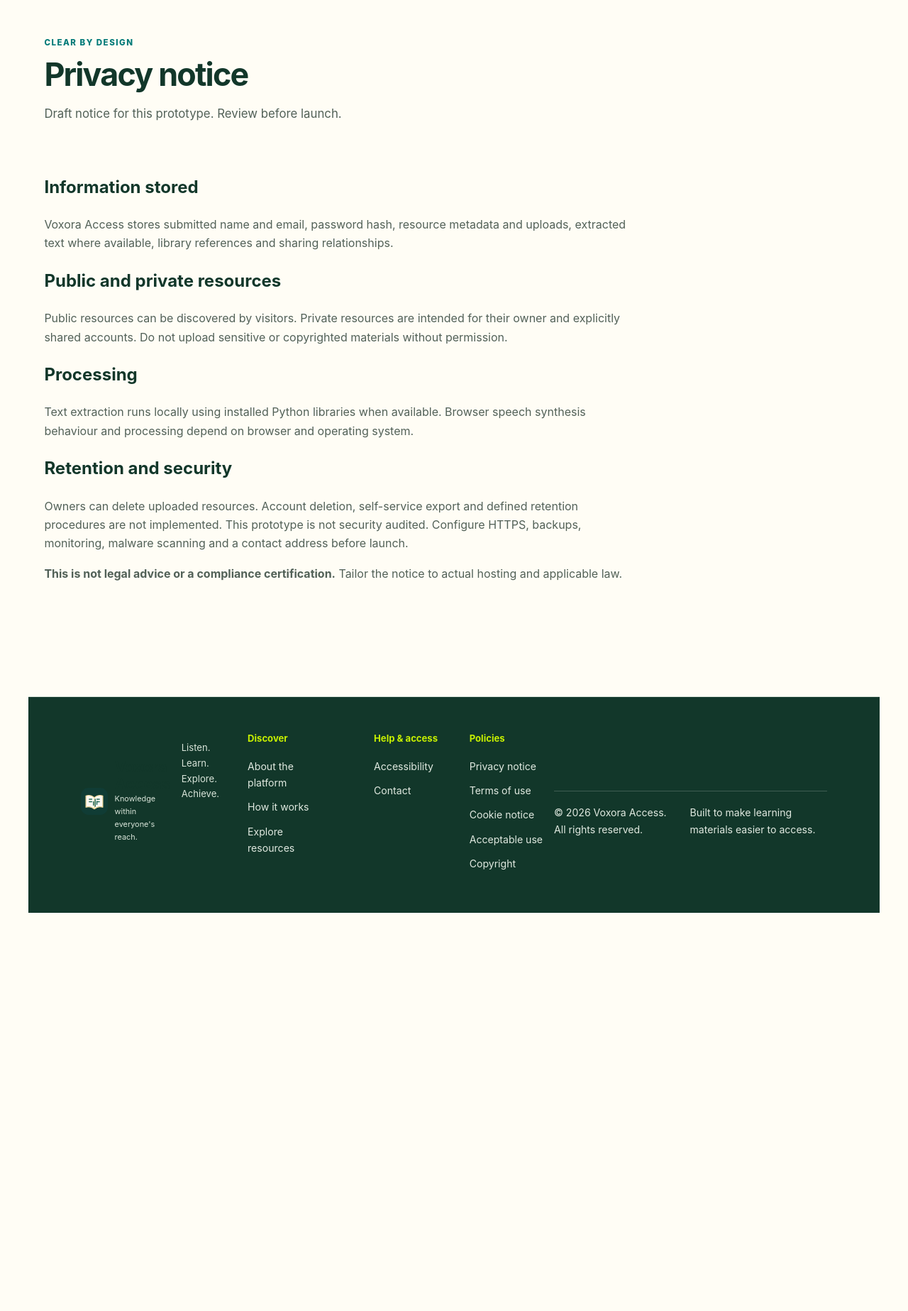
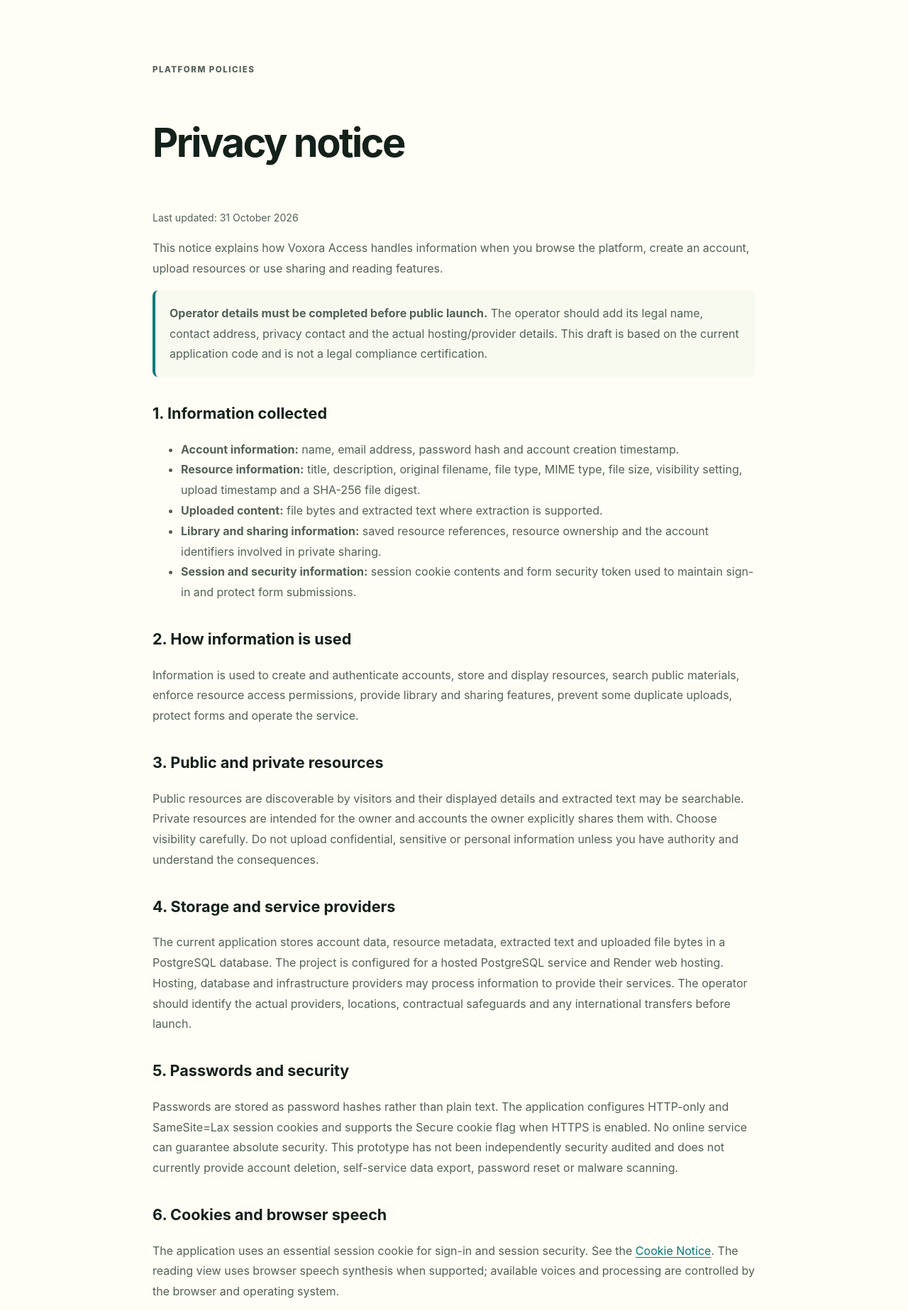
Before and after one commit to Davidnna/voxoraaccess, a Flask app: page /privacy in a window 1280 px wide. Shown: the part 73-1920 px from the top of the page at 71% size. Before the commit the page ends 1359 px from the top, so only its background shows below. Run offline with Flask 3, Linux system fonts and the light colour scheme; parts of the project's set-up code (start-up, migrations or seed data) failed here and were passed over; some libraries are stand-ins or nearby versions.

Commit message:
Expand privacy notice to reflect current platform data practices

```diff
--- a/templates/privacy.html
+++ b/templates/privacy.html
@@ -1,39 +1,21 @@
-{% extends "base.html" %}{% block title %}Privacy notice{% endblock %}{% block
-content %}
-<section class="intro">
-    <p class="eyebrow">Clear by design</p>
-    <h1>Privacy notice</h1>
-    <p>Draft notice for this prototype. Review before launch.</p>
-</section>
-<article class="policy">
-    <h2>Information stored</h2>
-    <p>
-        Voxora Access stores submitted name and email, password hash, resource
-        metadata and uploads, extracted text where available, library references
-        and sharing relationships.
-    </p>
-    <h2>Public and private resources</h2>
-    <p>
-        Public resources can be discovered by visitors. Private resources are
-        intended for their owner and explicitly shared accounts. Do not upload
-        sensitive or copyrighted materials without permission.
-    </p>
-    <h2>Processing</h2>
-    <p>
-        Text extraction runs locally using installed Python libraries when
-        available. Browser speech synthesis behaviour and processing depend on
-        browser and operating system.
-    </p>
-    <h2>Retention and security</h2>
-    <p>
-        Owners can delete uploaded resources. Account deletion, self-service
-        export and defined retention procedures are not implemented. This
-        prototype is not security audited. Configure HTTPS, backups, monitoring,
-        malware scanning and a contact address before launch.
-    </p>
-    <p>
-        <b>This is not legal advice or a compliance certification.</b> Tailor
-        the notice to actual hosting and applicable law.
-    </p>
+{% extends "base.html" %}
+{% block title %}Privacy notice{% endblock %}
+{% block content %}
+<article class="policy-page">
+    <p class="eyebrow">Platform policies</p><h1>Privacy notice</h1><p class="muted">Last updated: 31 October 2026</p>
+    <p>This notice explains how Voxora Access handles information when you browse the platform, create an account, upload resources or use sharing and reading features.</p>
+    <p class="policy-note"><b>Operator details must be completed before public launch.</b> The operator should add its legal name, contact address, privacy contact and the actual hosting/provider details. This draft is based on the current application code and is not a legal compliance certification.</p>
+    <h2>1. Information collected</h2>
+    <ul><li><b>Account information:</b> name, email address, password hash and account creation timestamp.</li><li><b>Resource information:</b> title, description, original filename, file type, MIME type, file size, visibility setting, upload timestamp and a SHA-256 file digest.</li><li><b>Uploaded content:</b> file bytes and extracted text where extraction is supported.</li><li><b>Library and sharing information:</b> saved resource references, resource ownership and the account identifiers involved in private sharing.</li><li><b>Session and security information:</b> session cookie contents and form security token used to maintain sign-in and protect form submissions.</li></ul>
+    <h2>2. How information is used</h2><p>Information is used to create and authenticate accounts, store and display resources, search public materials, enforce resource access permissions, provide library and sharing features, prevent some duplicate uploads, protect forms and operate the service.</p>
+    <h2>3. Public and private resources</h2><p>Public resources are discoverable by visitors and their displayed details and extracted text may be searchable. Private resources are intended for the owner and accounts the owner explicitly shares them with. Choose visibility carefully. Do not upload confidential, sensitive or personal information unless you have authority and understand the consequences.</p>
+    <h2>4. Storage and service providers</h2><p>The current application stores account data, resource metadata, extracted text and uploaded file bytes in a PostgreSQL database. The project is configured for a hosted PostgreSQL service and Render web hosting. Hosting, database and infrastructure providers may process information to provide their services. The operator should identify the actual providers, locations, contractual safeguards and any international transfers before launch.</p>
+    <h2>5. Passwords and security</h2><p>Passwords are stored as password hashes rather than plain text. The application configures HTTP-only and SameSite=Lax session cookies and supports the Secure cookie flag when HTTPS is enabled. No online service can guarantee absolute security. This prototype has not been independently security audited and does not currently provide account deletion, self-service data export, password reset or malware scanning.</p>
+    <h2>6. Cookies and browser speech</h2><p>The application uses an essential session cookie for sign-in and session security. See the <a href="{{ url_for('cookies') }}">Cookie Notice</a>. The reading view uses browser speech synthesis when supported; available voices and processing are controlled by the browser and operating system.</p>
+    <h2>7. Retention and deletion</h2><p>Uploaded resources can be deleted by their owners through the application. Account deletion and a self-service retention schedule are not currently implemented. Database backups and provider-level retention may persist for periods determined by the operator and providers. The operator must document and apply an appropriate retention and deletion process before public launch.</p>
+    <h2>8. Your choices and privacy requests</h2><p>You can choose whether a resource is public or private, remove saved library references and delete resources you own. For access, correction, deletion or other privacy requests, contact the platform operator using the <a href="{{ url_for('contact') }}">Contact page</a>. The operator must publish a monitored privacy contact before launch and respond in accordance with applicable law.</p>
+    <h2>9. Children and educational use</h2><p>The platform is designed for university learning use. It is not designed as a service for children. Do not submit another person's information unless you have an appropriate lawful basis or authorization.</p>
+    <h2>10. Changes</h2><p>This notice may change as the platform's features, providers and data practices change. The current version and its update date will be published here.</p>
+    <p><b>Important:</b> The operator should have this notice reviewed against the Nigeria Data Protection Act 2023 and any other laws that apply to its actual operations before opening the platform to the public.</p>
 </article>
 {% endblock %}
```
